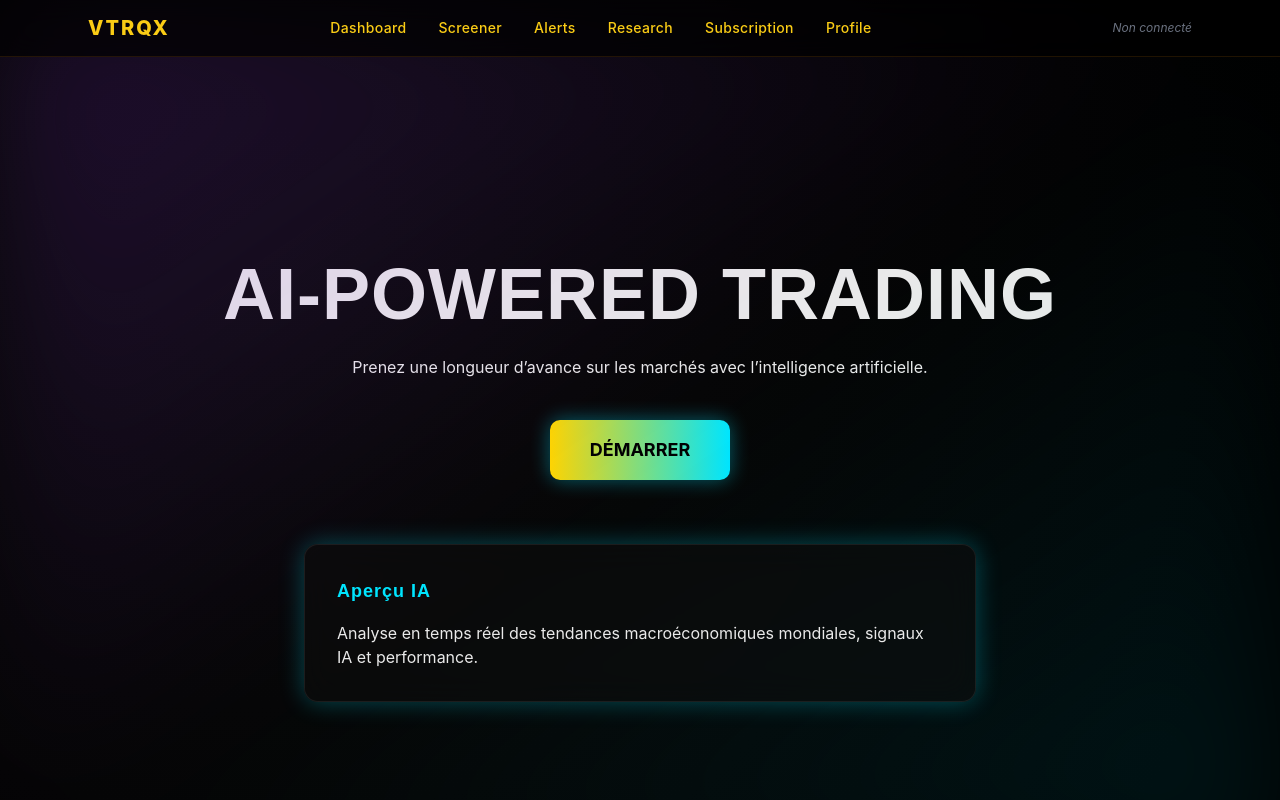
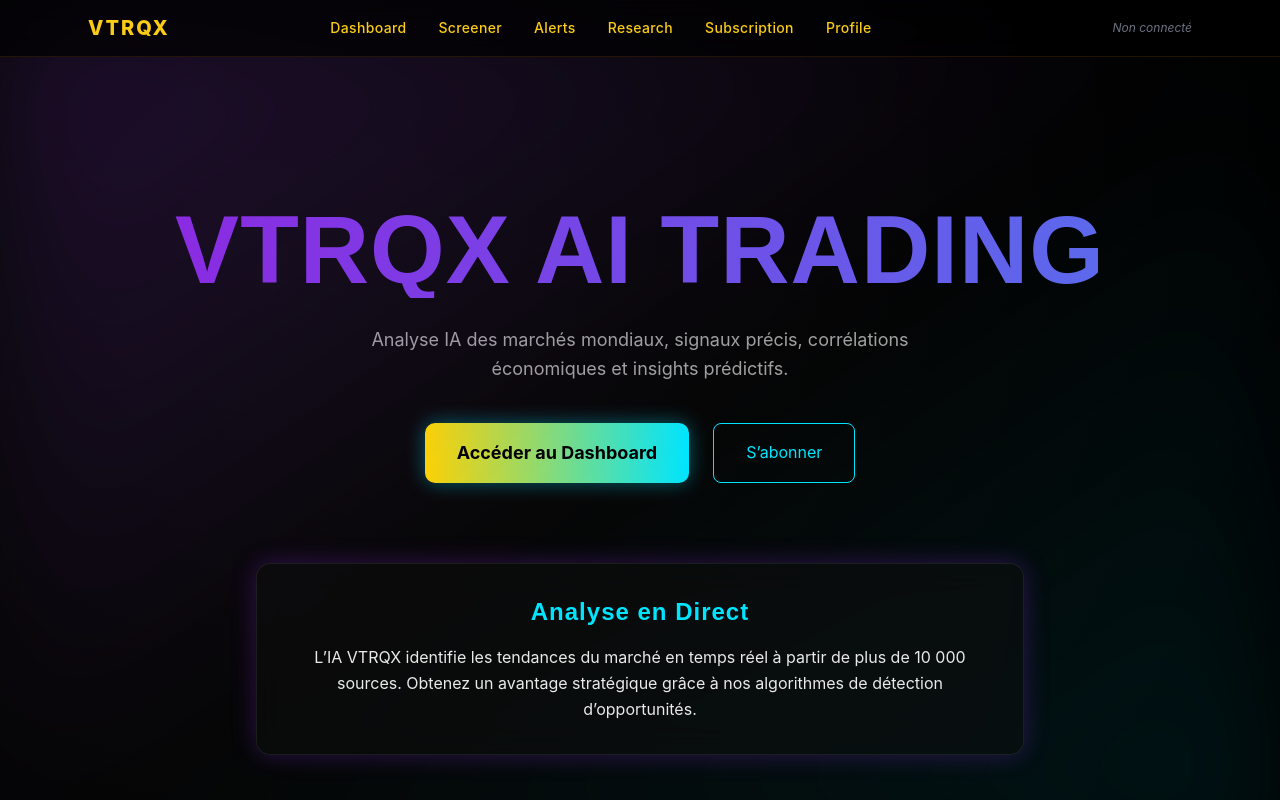
Before and after one commit to edmju/vtrqxtrading-next, a Next.js app: page / in a window 1280 px wide. Built offline with nearby package versions, Linux system fonts and the light colour scheme; no server answers.

Commit message:
Update page.tsx

```diff
--- a/src/app/page.tsx
+++ b/src/app/page.tsx
@@ -1,18 +1,25 @@
 export default function Home() {
   return (
-    <main className="min-h-screen flex flex-col justify-center items-center text-center px-6">
-      <h1 className="text-6xl md:text-7xl font-extrabold gradient-title font-orbitron mb-6">
-        AI-POWERED TRADING
+    <main className="flex flex-col justify-center items-center text-center px-6 min-h-screen">
+      <h1 className="text-6xl md:text-8xl font-extrabold gradient-text animate-float font-orbitron">
+        VTRQX AI TRADING
       </h1>
-      <p className="text-text-secondary max-w-xl leading-relaxed mb-10 font-inter">
-        Prenez une longueur d’avance sur les marchés avec l’intelligence artificielle.
+      <p className="text-text-dim mt-6 max-w-xl font-inter text-lg leading-relaxed">
+        Analyse IA des marchés mondiaux, signaux précis, corrélations économiques et insights prédictifs.
       </p>
-      <button className="cta px-10 py-4 text-lg">DÉMARRER</button>
 
-      <div className="mt-16 glass p-8 rounded-xl shadow-glow w-full max-w-2xl text-left">
-        <h2 className="text-neon-cyan mb-4 text-lg font-semibold font-orbitron">Aperçu IA</h2>
-        <p className="text-text-secondary font-inter">
-          Analyse en temps réel des tendances macroéconomiques mondiales, signaux IA et performance.
+      <div className="flex gap-6 mt-10">
+        <a href="/dashboard" className="cta px-8 py-4 text-lg shadow-glow">Accéder au Dashboard</a>
+        <a href="/subscription" className="px-8 py-4 rounded-lg border border-neon-cyan text-neon-cyan hover:bg-neon-cyan hover:text-black transition-all duration-300">
+          S’abonner
+        </a>
+      </div>
+
+      <div className="mt-20 glass p-8 max-w-3xl w-full shadow-purple">
+        <h2 className="text-neon-cyan text-2xl font-semibold mb-4 font-orbitron">Analyse en Direct</h2>
+        <p className="text-text-main font-inter leading-relaxed">
+          L’IA VTRQX identifie les tendances du marché en temps réel à partir de plus de 10 000 sources.
+          Obtenez un avantage stratégique grâce à nos algorithmes de détection d’opportunités.
         </p>
       </div>
     </main>
```
